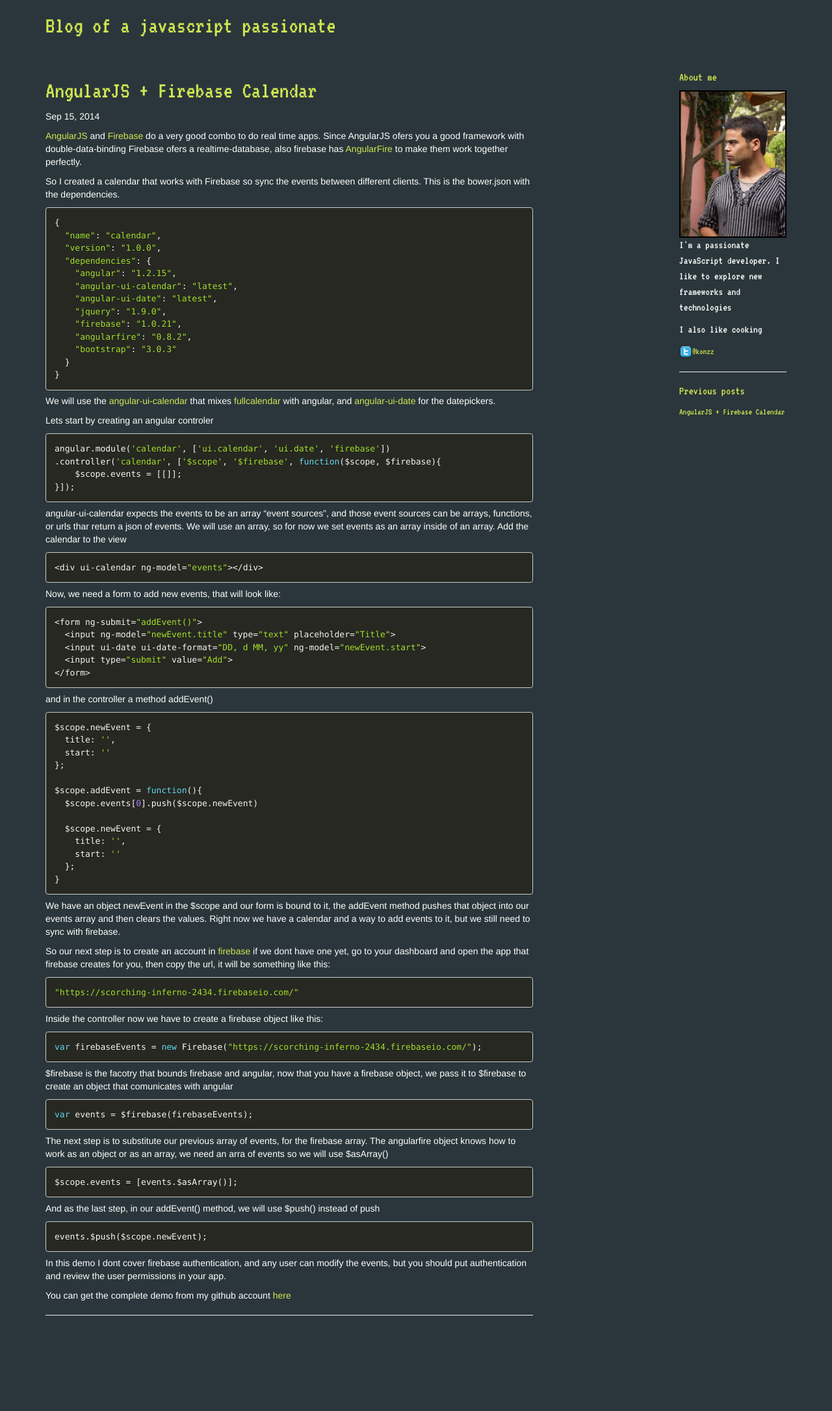
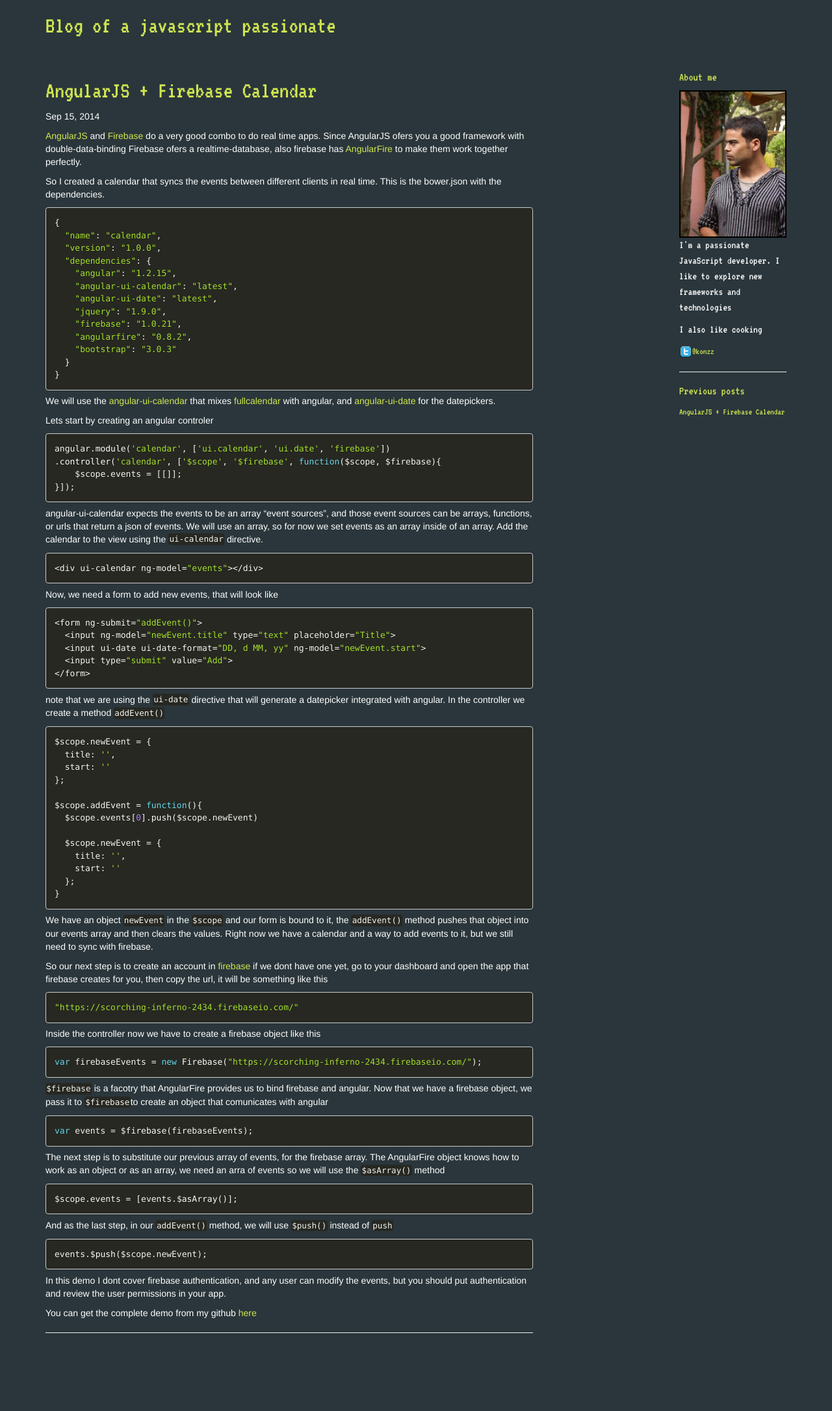
Before and after one commit to konzz/konzz.github.io, a Jekyll site: the page built from _posts/2014-09-15-angular-firebase-calendar.markdown, in a window 1280 px wide. Shown: the whole page at 65% size. Built offline with Jekyll 4.4.1, drawn with Linux system fonts in a browser that asks for light colours; Markdown is read by kramdown in place of the engine named in the settings; before the commit the page ends 2145 px from its top, so only the background shows below that.

Commit message:
styles for inline code, identified inline code, and some typos in the first post

````diff
--- a/_posts/2014-09-15-angular-firebase-calendar.markdown
+++ b/_posts/2014-09-15-angular-firebase-calendar.markdown
@@ -7,7 +7,7 @@ tags: angularjs firebase
 
 [AngularJS][] and [Firebase][] do a very good combo to do real time apps. Since AngularJS ofers you a good framework with double-data-binding Firebase ofers a realtime-database, also firebase has [AngularFire][] to make them work together perfectly.
 
-So I created a calendar that works with Firebase so sync the events between different clients. This is the bower.json with the dependencies.
+So I created a calendar that syncs the events between different clients in real time. This is the bower.json with the dependencies.
 
 ```javascript
 {
@@ -36,13 +36,14 @@ angular.module('calendar', ['ui.calendar', 'ui.date', 'firebase'])
 }]);
 ```
 
-angular-ui-calendar expects the events to be an array "event sources", and those event sources can be arrays, functions, or urls thar return a json of events. We will use an array, so for now we set events as an array inside of an array. Add the calendar to the view
+angular-ui-calendar expects the events to be an array "event sources", and those event sources can be arrays, functions, or urls that return a json of events. We will use an array, so for now we set events as an array inside of an array.
+Add the calendar to the view using the ``ui-calendar`` directive.
 
 ```javascript
 <div ui-calendar ng-model="events"></div>
 ```
 
-Now, we need a form to add new events, that will look like:
+Now, we need a form to add new events, that will look like
 
 ```javascript
 <form ng-submit="addEvent()">
@@ -51,7 +52,7 @@ Now, we need a form to add new events, that will look like:
   <input type="submit" value="Add">
 </form>
 ```
-and in the controller a method addEvent()
+note that we are using the ``ui-date`` directive that will generate a datepicker integrated with angular. In the controller we create a method ``addEvent()``
 
 ```javascript
 $scope.newEvent = {
@@ -69,33 +70,33 @@ $scope.addEvent = function(){
 }
 ```
 
-We have an object newEvent in the $scope and our form is bound to it, the addEvent method pushes that object into our events array and then clears the values. Right now we have a calendar and a way to add events to it, but we still need to sync with firebase.
+We have an object ``newEvent`` in the ``$scope`` and our form is bound to it, the ``addEvent()`` method pushes that object into our events array and then clears the values. Right now we have a calendar and a way to add events to it, but we still need to sync with firebase.
 
-So our next step is to create an account in [firebase][firebase_signup] if we dont have one yet, go to your dashboard and open the app that firebase creates for you, then copy the url, it will be something like this:
+So our next step is to create an account in [firebase][firebase_signup] if we dont have one yet, go to your dashboard and open the app that firebase creates for you, then copy the url, it will be something like this
 
 ```javascript
 "https://scorching-inferno-2434.firebaseio.com/"
 ```
 
-Inside the controller now we have to create a firebase object like this:
+Inside the controller now we have to create a firebase object like this
 
 ```javascript
 var firebaseEvents = new Firebase("https://scorching-inferno-2434.firebaseio.com/");
 ```
 
-$firebase is the facotry that bounds firebase and angular, now that you have a firebase object, we pass it to $firebase to create an object that comunicates with angular
+``$firebase`` is a facotry that AngularFire provides us to bind firebase and angular. Now that we have a firebase object, we pass it to ``$firebase``to create an object that comunicates with angular
 
 ```javascript
 var events = $firebase(firebaseEvents);
 ```
 
-The next step is to substitute our previous array of events, for the firebase array. The angularfire object knows how to work as an object or as an array, we need an arra of events so we will use $asArray()
+The next step is to substitute our previous array of events, for the firebase array. The AngularFire object knows how to work as an object or as an array, we need an arra of events so we will use the ``$asArray()`` method
 
 ```javascript
 $scope.events = [events.$asArray()];
 ```
 
-And as the last step, in our addEvent() method, we will use $push() instead of push
+And as the last step, in our ``addEvent()`` method, we will use ``$push()`` instead of ``push``
 
 ```javascript
 events.$push($scope.newEvent);
@@ -103,13 +104,13 @@ events.$push($scope.newEvent);
 
 In this demo I dont cover firebase authentication, and any user can modify the events, but you should put authentication and review the user permissions in your app.
 
-You can get the complete demo from my github account [here][githube_project]
+You can get the complete demo from my github [here][githube_project]
 
-[AngularJS]: http://angularjs.org
-[Firebase]: http://firebase.com
-[firebase_signup]: http://firebase.com/signup/
-[AngularFire]: http://firebase.com/docs/web/libraries/angular/
-[angular-ui-calendar]: http://github.com/angular-ui/ui-calendar
-[fullcalendar]: http://fullcalendar.io
-[angular-ui-date]: http://github.com/angular-ui/ui-date
-[githube_project]: http://github.com/konzz/angular-firebase-calendar
+[AngularJS]: http://angularjs.org "AngularJS"
+[Firebase]: http://firebase.com "Firebase"
+[firebase_signup]: http://firebase.com/signup/ "Firebase Singup"
+[AngularFire]: http://firebase.com/docs/web/libraries/angular/ "AngularFire"
+[angular-ui-calendar]: http://github.com/angular-ui/ui-calendar "Angular-ui Calendar"
+[fullcalendar]: http://fullcalendar.io "Fullcalendar"
+[angular-ui-date]: http://github.com/angular-ui/ui-date "Angular-ui date"
+[githube_project]: http://github.com/konzz/angular-firebase-calendar "Konzz Github"
--- a/css/blog.css
+++ b/css/blog.css
@@ -8,6 +8,11 @@ html,body{
 }
 
 .blue {
+  color: #26ADE4;
+}
+
+code{
+  background-color: #272822;
   color: #26ADE4;
 }
 
````
